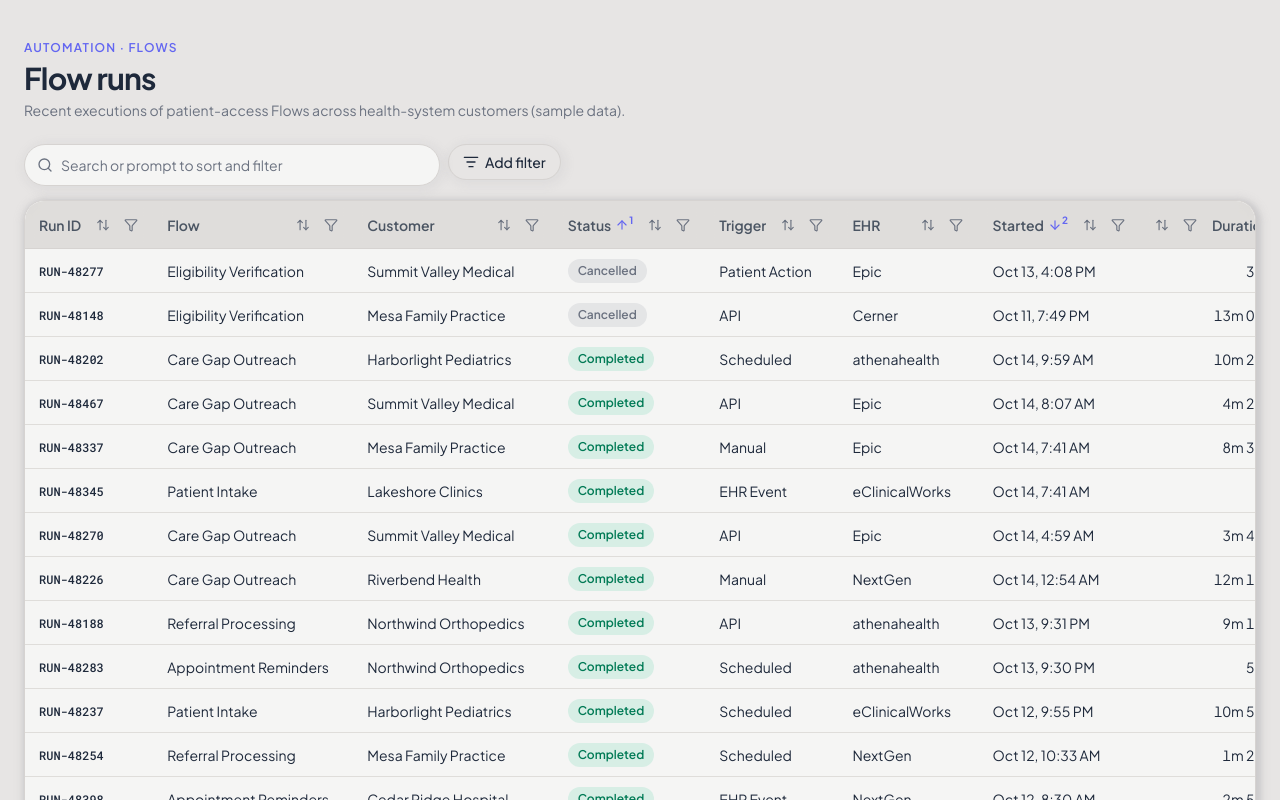
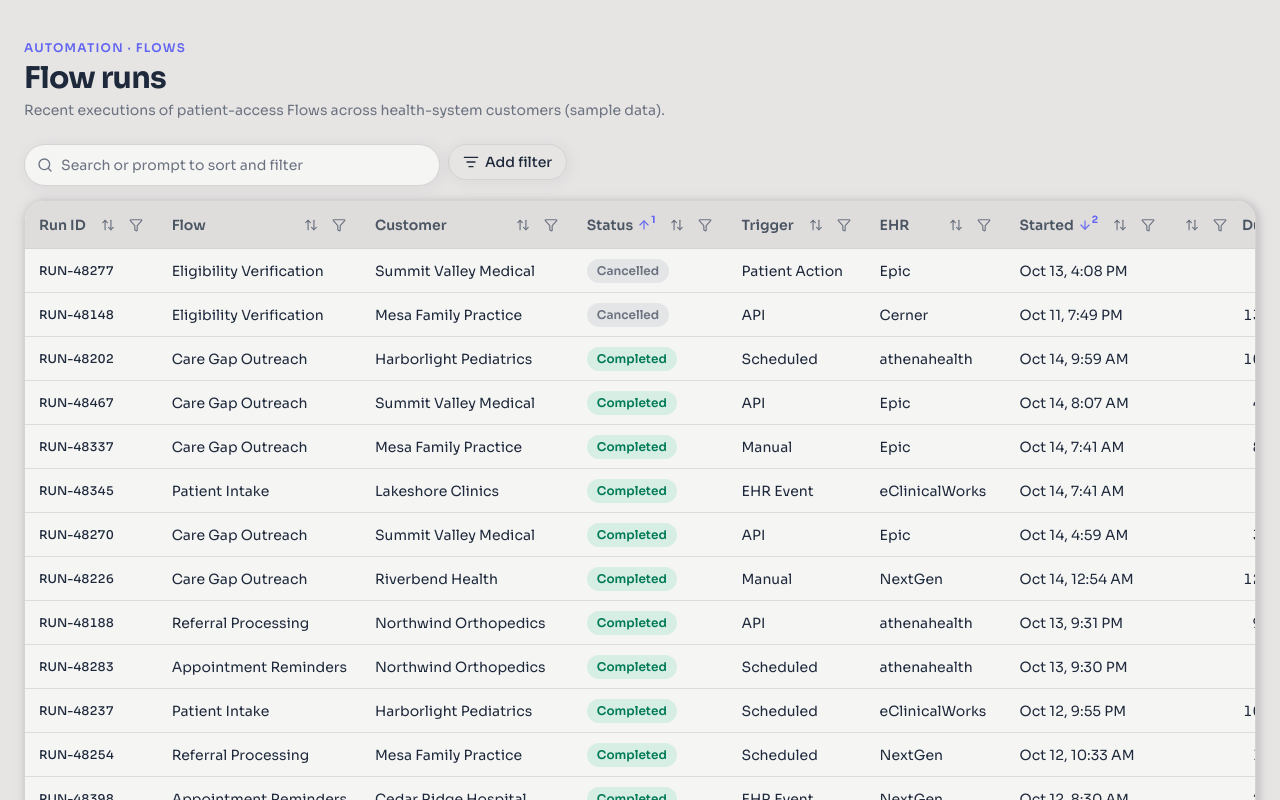
Before and after one commit to benvoluto/filter-tags, a Next.js app: page / in a window 1280 px wide. Shown: the top 800 px of the page. Built offline with nearby package versions, Linux system fonts and the light colour scheme.

Commit message:
Switch typeface to Sora throughout
Replaces Plus Jakarta Sans and Roboto Mono; Run IDs use Sora with
tabular numerals.

Co-Authored-By: Claude Opus 5.5 (1M context) <noreply@anthropic.com>

```diff
--- a/src/app/globals.css
+++ b/src/app/globals.css
@@ -7,8 +7,8 @@
 @theme inline {
   --color-background: var(--background);
   --color-foreground: var(--foreground);
-  --font-sans: var(--font-jakarta), ui-sans-serif, sans-serif;
-  --font-mono: var(--font-roboto-mono), ui-monospace, monospace;
+  --font-sans: var(--font-sora), ui-sans-serif, sans-serif;
+  --font-mono: var(--font-sora), ui-sans-serif, sans-serif;
   --font-heading: var(--font-sans);
   --color-sidebar-ring: var(--sidebar-ring);
   --color-sidebar-border: var(--sidebar-border);
@@ -107,9 +107,9 @@
   --sidebar-border: oklch(0.8687 0.0043 56.3660);
   --sidebar-ring: oklch(0.5854 0.2041 277.1173);
   --destructive-foreground: oklch(1.0000 0 0);
-  --font-sans: var(--font-jakarta), ui-sans-serif, sans-serif;
+  --font-sans: var(--font-sora), ui-sans-serif, sans-serif;
   --font-serif: Lora, serif;
-  --font-mono: var(--font-roboto-mono), ui-monospace, monospace;
+  --font-mono: var(--font-sora), ui-sans-serif, sans-serif;
   --shadow-color: hsl(240 4% 60%);
   --shadow-opacity: 0.18;
   --shadow-blur: 10px;
@@ -163,9 +163,9 @@
   --sidebar-ring: oklch(0.6801 0.1583 276.9349);
   --destructive-foreground: oklch(0.2244 0.0074 67.4370);
   --radius: 1.25rem;
-  --font-sans: var(--font-jakarta), ui-sans-serif, sans-serif;
+  --font-sans: var(--font-sora), ui-sans-serif, sans-serif;
   --font-serif: Lora, serif;
-  --font-mono: var(--font-roboto-mono), ui-monospace, monospace;
+  --font-mono: var(--font-sora), ui-sans-serif, sans-serif;
   --shadow-color: hsl(0 0% 0%);
   --shadow-opacity: 0.18;
   --shadow-blur: 10px;
--- a/src/app/layout.tsx
+++ b/src/app/layout.tsx
@@ -1,11 +1,10 @@
 import type { Metadata, Viewport } from "next"
-import { Plus_Jakarta_Sans, Roboto_Mono } from "next/font/google"
+import { Sora } from "next/font/google"
 
 import { TooltipProvider } from "@/components/ui/tooltip"
 import "./globals.css"
 
-const jakarta = Plus_Jakarta_Sans({ variable: "--font-jakarta", subsets: ["latin"] })
-const robotoMono = Roboto_Mono({ variable: "--font-roboto-mono", subsets: ["latin"] })
+const sora = Sora({ variable: "--font-sora", subsets: ["latin"] })
 
 export const metadata: Metadata = {
   title: "Flow Runs · Filter prototype",
@@ -19,7 +18,7 @@ export const viewport: Viewport = {
 
 export default function RootLayout({ children }: LayoutProps<"/">) {
   return (
-    <html lang="en" className={`${jakarta.variable} ${robotoMono.variable} h-full antialiased`}>
+    <html lang="en" className={`${sora.variable} h-full antialiased`}>
       <body className="flex min-h-full flex-col" suppressHydrationWarning>
         <TooltipProvider delay={300}>{children}</TooltipProvider>
       </body>
--- a/src/components/runs/runs-table.tsx
+++ b/src/components/runs/runs-table.tsx
@@ -192,7 +192,7 @@ export function RunsTable() {
                           "h-11 border-b border-border/70 bg-card px-3.5 whitespace-nowrap transition-colors group-last/row:border-b-0 group-hover/row:bg-muted/60",
                           col.align === "right" && "text-right tabular-nums",
                           hovered && "bg-accent/60 group-hover/row:bg-accent",
-                          i === 0 && "sticky left-0 z-[1] font-mono text-xs font-medium shadow-[1px_0_0_var(--border)] md:static md:shadow-none",
+                          i === 0 && "sticky left-0 z-[1] text-xs font-medium tabular-nums shadow-[1px_0_0_var(--border)] md:static md:shadow-none",
                           isEmptyValue(value) && "text-muted-foreground"
                         )}
                       >
```
